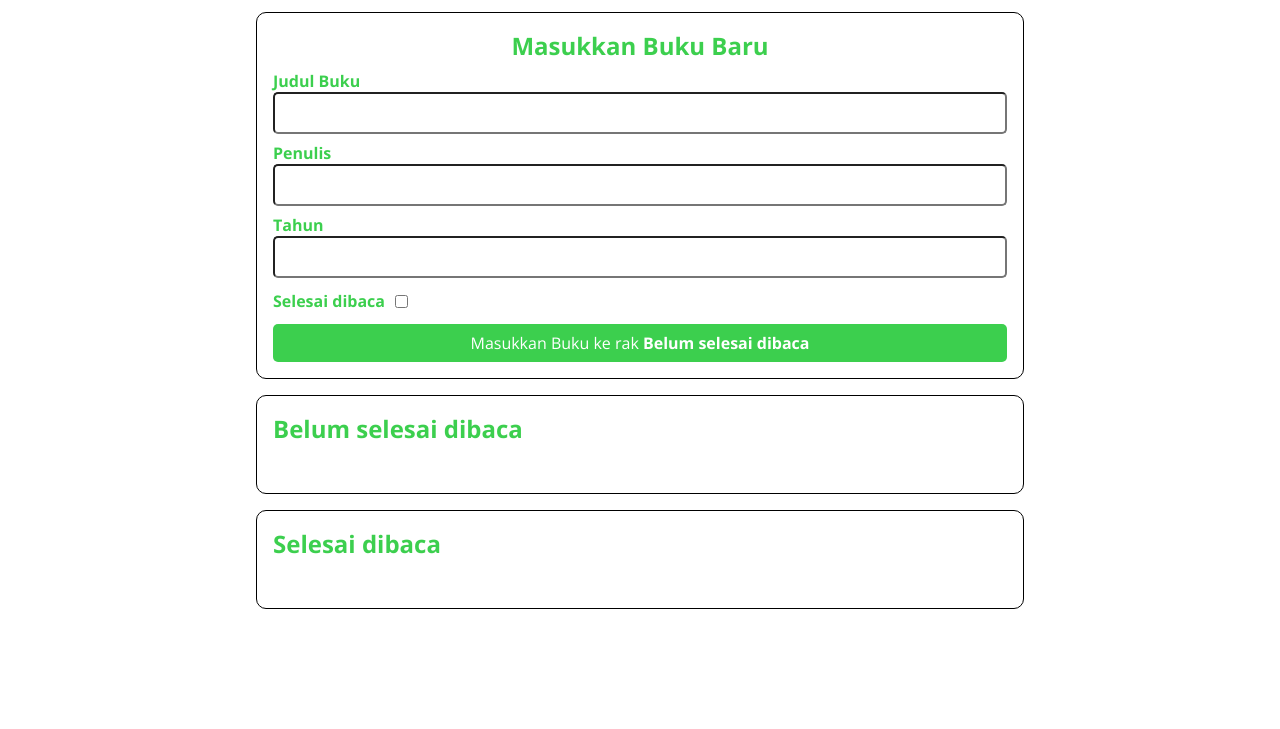
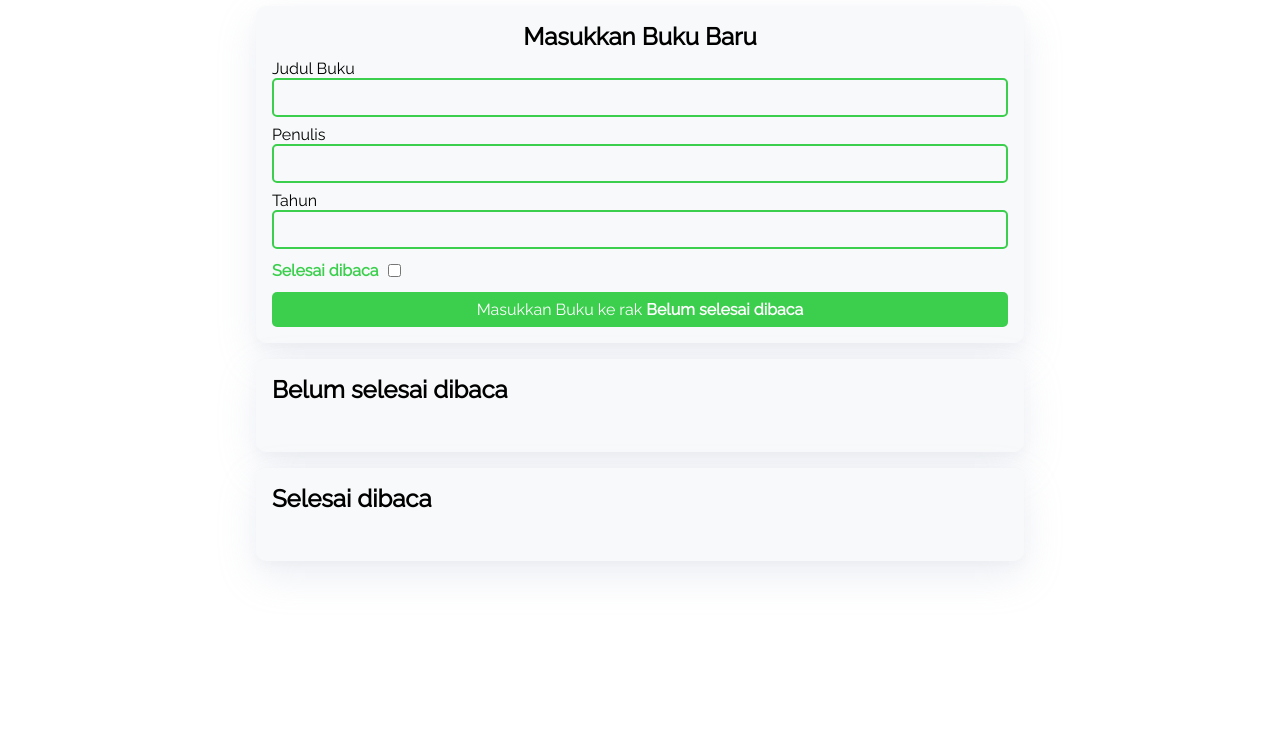
Before and after one commit to hpdrr/bookshelf-app, a website with bundled scripts: page docs/index.html in a window 1280 px wide. Shown: the part 71-800 px from the top of the page. Built offline with nearby package versions, Linux system fonts and the light colour scheme.

Commit message:
mengubah background color container dan mengubah font

```diff
--- a/docs/index.html
+++ b/docs/index.html
@@ -6,21 +6,20 @@
     <meta http-equiv="X-UA-Compatible" content="ie=edge" />
     <title>Bookshelf Apps</title>
     <link rel="shortcut icon" type="image/x-icon" href="favicon.ico" />
+    <!-- font -->
     <link rel="preconnect" href="https://fonts.gstatic.com" />
+    <link rel="preconnect" href="https://fonts.googleapis.com" />
+    <link rel="preconnect" href="https://fonts.gstatic.com" crossorigin />
     <link
-      href="https://fonts.googleapis.com/css2?family=Open+Sans:wght@300;400;600;700;800&display=swap"
+      href="https://fonts.googleapis.com/css2?family=Raleway&display=swap"
       rel="stylesheet"
     />
+    <!-- icon -->
     <link
       rel="stylesheet"
       href="https://fonts.googleapis.com/css2?family=Material+Symbols+Outlined:opsz,wght,FILL,GRAD@48,400,0,0"
     />
     <link rel="stylesheet" href="style.css" />
-    <!-- <script src="//cdn.jsdelivr.net/npm/sweetalert2@11"></script> -->
-    <script
-      src="https://kit.fontawesome.com/f8378f43ef.js"
-      crossorigin="anonymous"
-    ></script>
   </head>
 
   <body>
@@ -28,7 +27,7 @@
       <h1 class="head_bar__title">Bookshelf Apps</h1>
     </header>
     <main>
-      <section class="input_section">
+      <section class="input_section container">
         <h2>Masukkan Buku Baru</h2>
         <form id="inputBook">
           <div class="input">
@@ -63,13 +62,13 @@
 
     </section> -->
 
-      <section class="book_shelf">
+      <section class="book_shelf container">
         <h2>Belum selesai dibaca</h2>
 
         <div id="incompleteBookshelfList" class="book_list"></div>
       </section>
 
-      <section class="book_shelf">
+      <section class="book_shelf container">
         <h2>Selesai dibaca</h2>
         <div id="completeBookshelfList" class="book_list"></div>
       </section>
--- a/docs/style.css
+++ b/docs/style.css
@@ -4,11 +4,18 @@
   box-sizing: border-box;
 }
 
-body, input, button {
-    font-family: 'Open Sans', sans-serif;
+input {
+  background-color: #f8f9fa;
 }
 
-input, button {
+body,
+input,
+button {
+  font-family: "Raleway", sans-serif;
+}
+
+input,
+button {
   font-size: 16px;
 }
 
@@ -17,7 +24,7 @@ input, button {
   display: flex;
   align-items: center;
   justify-content: center;
-    background-color: #3CCF4E;
+  background-color: #3ccf4e;
   color: white;
 }
 
@@ -26,20 +33,25 @@ main {
   width: 80%;
   margin: 0 auto;
   padding: 16px;
+}
 
+.container {
+  background-color: #f8f9fa;
+  box-shadow: 0 5px 10px rgba(154, 160, 185, 0.05),
+    0 15px 40px rgba(166, 173, 201, 0.2);
 }
 
 .input_section {
   display: flex;
   flex-direction: column;
   padding: 16px;
-    border: 1px solid black;
+  /* border: 1px solid black; */
   border-radius: 10px;
 }
 
 .input_section > h2 {
   text-align: center;
-    color: #3CCF4E;
+  /* color: #3ccf4e; */
 }
 
 .input_section > form > .input {
@@ -47,7 +59,7 @@ main {
 }
 
 .input_section > form > button {
-    background-color: #3CCF4E;
+  background-color: #3ccf4e;
   color: white;
   border: 0;
   border-radius: 5px;
@@ -66,13 +78,13 @@ main {
   width: 100%;
   padding: 8px;
   border-radius: 5px;
+  border: 2px solid #3ccf4e;
 }
 
-
-.input_section > form > .input > label {
-    color: #3CCF4E;
+/* .input_section > form > .input > label {
+  color: #3ccf4e;
   font-weight: bold;
-}
+} */
 
 .input_section > form > .input_inline {
   margin: 12px 0;
@@ -81,7 +93,7 @@ main {
 }
 
 .input_section > form > .input_inline > label {
-    color: #3CCF4E;
+  color: #3ccf4e;
   font-weight: bold;
   margin-right: 10px;
 }
@@ -97,7 +109,7 @@ main {
 }
 
 .search_section > h2 {
-    color: #3CCF4E;
+  color: #3ccf4e;
 }
 
 .search_section > form {
@@ -119,7 +131,7 @@ main {
 }
 
 .search_section > form > button {
-    background-color: #3CCF4E;
+  background-color: #3ccf4e;
   color: white;
   border: 0;
   border-radius: 5px;
@@ -128,14 +140,14 @@ main {
 
 .book_shelf {
   margin: 16px 0 0 0;
-    border: 1px solid black;
+  /* border: 1px solid black; */
   padding: 16px;
   border-radius: 10px;
 }
 
-.book_shelf > h2 {
-    color: #3CCF4E;
-}
+/* .book_shelf > h2 {
+  color: #3ccf4e;
+} */
 
 .book_shelf > .book_list {
   padding: 16px;
@@ -143,12 +155,16 @@ main {
 
 .book_shelf > .book_list > .book_item {
   padding: 8px 16px 16px 16px;
-    border: 1px solid black;
-    border-radius: 5px;
+  background-color: white;
+  /* border: 1px solid #82e48d; */
+  border-radius: 10px;
   margin: 10px 0;
+  box-shadow: 0 5px 10px rgba(154, 160, 185, 0.05),
+    0 15px 40px rgba(166, 173, 201, 0.2);
 }
 
-.book_shelf > .book_list > .book_item > h3, p {
+.book_shelf > .book_list > .book_item > h3,
+p {
   margin: 8px 0;
 }
 
```
Lines whose indentation alone changed are shown as unchanged.
